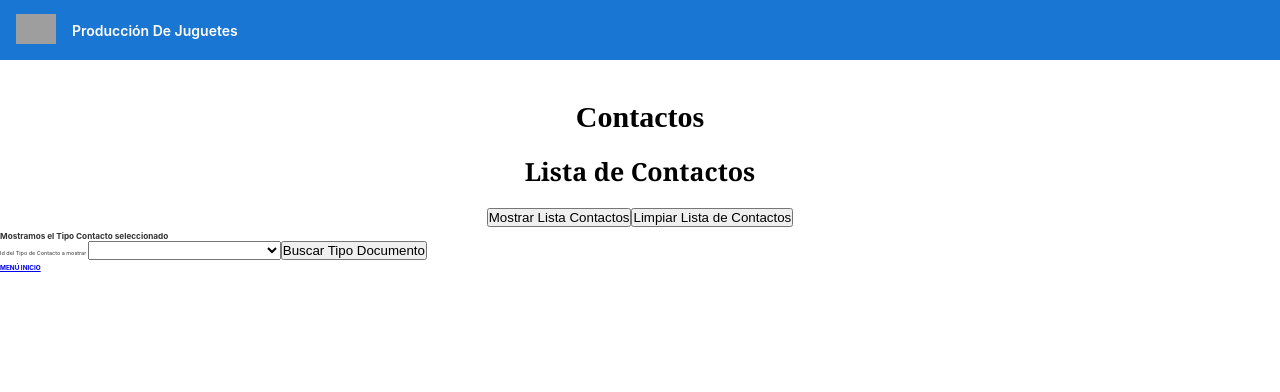
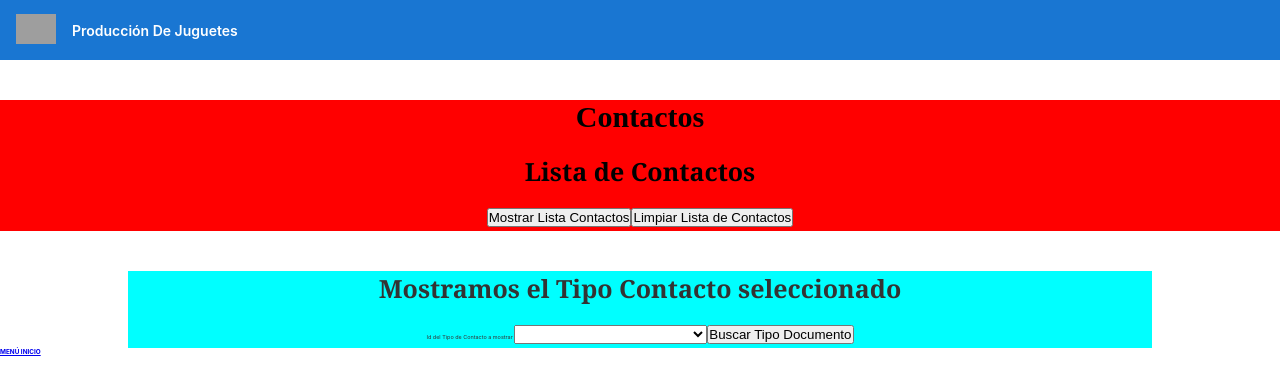
Before and after one commit to JosMiguelMM2/MVM-SYSTEM, an Angular app in the folder Front-End/: page /Contactos in a window 1280 px wide. Shown: the top 392 px of the page. Built offline with nearby package versions, Linux system fonts and the light colour scheme; grey boxes are pictures that could not be loaded.

Commit message:
Compila, funciona buscar por id contactos

```diff
--- a/Front-End/src/app/contacto/contacto.component.css
+++ b/Front-End/src/app/contacto/contacto.component.css
@@ -9,6 +9,7 @@ html{
     height: 100vh;
 }
 .primera{
+    background-color:red;
     margin-top: 100px;
     color: black;
     text-align: center;
@@ -40,3 +41,12 @@ html{
     font-family: Georgia, 'Times New Roman', Times, serif;
     margin-bottom: 20px;
 }
+
+.buscar_por_id{
+    background-color: aqua;
+    margin: 0 auto;
+    margin-top: 4rem;
+    width: 80%;
+    text-align: center;
+
+}
--- a/Front-End/src/app/contacto/contacto.component.html
+++ b/Front-End/src/app/contacto/contacto.component.html
@@ -48,8 +48,8 @@
 
 <!--------------------------------------------------------------------------------------------->
 <!-- para mostrar el un solo Tipo de Documento -->
-  <div class="buscar por id">
-    <h2>Mostramos el Tipo Contacto seleccionado </h2>
+  <div class="buscar_por_id">
+    <h2 class="titulo2">Mostramos el Tipo Contacto seleccionado </h2>
 
   <form (ngSubmit)="buscarContacto()" [formGroup]="filtraridcontacto">
     Id del Tipo de Contacto a mostrar
```
